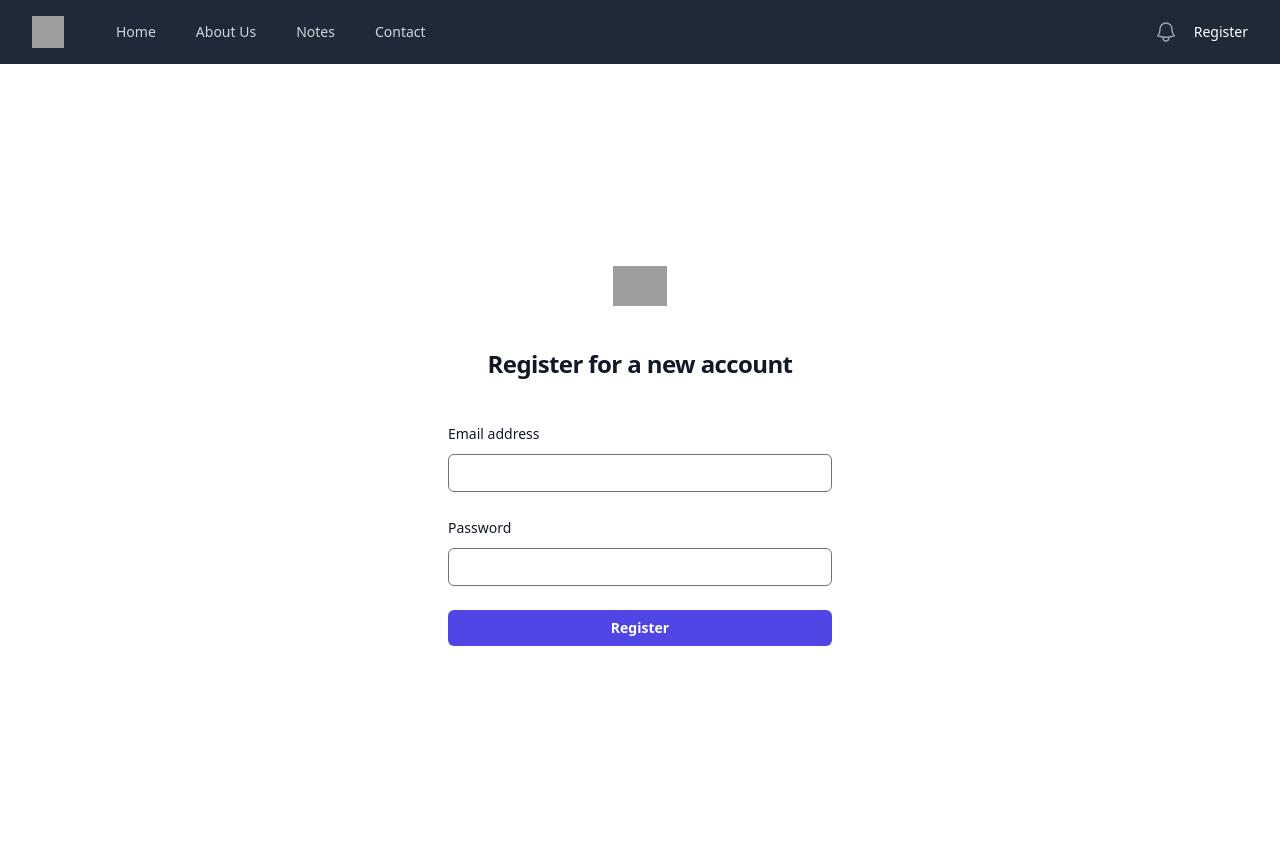
After one commit to griminir/php_stuff, a PHP site: page /notes-app/register in a window 1280 px wide. The commit adds this page. Run offline with PHP 8.4, Linux system fonts and the light colour scheme; a stand-in replaces the project's code that opens the database connection; some libraries are stand-ins or nearby versions; grey boxes are pictures that could not be loaded.

Commit message:
working with sessions and made a basic registration form, working on hashing password

````diff
--- a/notes-app/Core/Validator.php
+++ b/notes-app/Core/Validator.php
@@ -9,4 +9,9 @@ class Validator
     $value = trim($value);
     return strlen($value) >= $min && strlen($value) <= $max;
   }
+
+  public static function email(string $value): bool
+  {
+    return filter_var($value, FILTER_VALIDATE_EMAIL);
+  }
 }
--- a/notes-app/controllers/about.php
+++ b/notes-app/controllers/about.php
@@ -1,3 +1,4 @@
 <?php
 
+
 view('about.view.php', ['heading' => 'About Us']);
--- /dev/null
+++ b/notes-app/controllers/registration/create.php
@@ -0,0 +1,3 @@
+<?php
+
+view('registration/create.view.php');
--- a/notes-app/public/index.php
+++ b/notes-app/public/index.php
@@ -1,4 +1,6 @@
 <?php
+
+session_start();
 
 // need to use define because of the use of a function in params
 define('BASE_PATH', str_replace("\\", "/", __DIR__) . '/../');
--- a/notes-app/routes.php
+++ b/notes-app/routes.php
@@ -13,3 +13,6 @@ $router->patch('/notes-app/note', 'controllers/notes/update.php');
 
 $router->get('/notes-app/notes/create', 'controllers/notes/create.php');
 $router->post('/notes-app/notes', 'controllers/notes/store.php');
+
+$router->get('/notes-app/register', 'controllers/registration/create.php');
+$router->post('/notes-app/register', 'controllers/registration/store.php');
--- a/notes-app/views/partials/nav.php
+++ b/notes-app/views/partials/nav.php
@@ -29,9 +29,12 @@
           <div class="relative ml-3">
             <div>
               <button type="button" class="relative flex max-w-xs items-center rounded-full bg-gray-800 text-sm focus:ring-2 focus:ring-white focus:ring-offset-2 focus:ring-offset-gray-800 focus:outline-hidden" id="user-menu-button" aria-expanded="false" aria-haspopup="true">
-                <span class="absolute -inset-1.5"></span>
                 <span class="sr-only">Open user menu</span>
+                <?php if ($_SESSION['user'] ?? false) : ?>
                   <img class="size-8 rounded-full" src="https://images.unsplash.com/photo-1472099645785-5658abf4ff4e?ixlib=rb-1.2.1&ixid=eyJhcHBfaWQiOjEyMDd9&auto=format&fit=facearea&facepad=2&w=256&h=256&q=80" alt="">
+                <?php else : ?>
+                  <a class="text-white" href="/notes-app/register">Register</a>
+                <?php endif; ?>
               </button>
             </div>
 
@@ -45,29 +48,29 @@
                   From: "transform opacity-100 scale-100"
                   To: "transform opacity-0 scale-95"
               -->
-            <div class="absolute right-0 z-10 mt-2 w-48 origin-top-right rounded-md bg-white py-1 ring-1 shadow-lg ring-black/5 focus:outline-hidden" role="menu" aria-orientation="vertical" aria-labelledby="user-menu-button" tabindex="-1">
+            <!-- <div class="absolute right-0 z-10 mt-2 w-48 origin-top-right rounded-md bg-white py-1 ring-1 shadow-lg ring-black/5 focus:outline-hidden" role="menu" aria-orientation="vertical" aria-labelledby="user-menu-button" tabindex="-1"> -->
             <!-- Active: "bg-gray-100 outline-hidden", Not Active: "" -->
-              <a href="#" class="block px-4 py-2 text-sm text-gray-700" role="menuitem" tabindex="-1" id="user-menu-item-0">Your Profile</a>
+            <!-- <a href="#" class="block px-4 py-2 text-sm text-gray-700" role="menuitem" tabindex="-1" id="user-menu-item-0">Your Profile</a>
               <a href="#" class="block px-4 py-2 text-sm text-gray-700" role="menuitem" tabindex="-1" id="user-menu-item-1">Settings</a>
               <a href="#" class="block px-4 py-2 text-sm text-gray-700" role="menuitem" tabindex="-1" id="user-menu-item-2">Sign out</a>
             </div>
           </div>
         </div>
       </div>
-      <div class="-mr-2 flex md:hidden">
+      <div class="-mr-2 flex md:hidden"> -->
             <!-- Mobile menu button -->
-        <button type="button" class="relative inline-flex items-center justify-center rounded-md bg-gray-800 p-2 text-gray-400 hover:bg-gray-700 hover:text-white focus:ring-2 focus:ring-white focus:ring-offset-2 focus:ring-offset-gray-800 focus:outline-hidden" aria-controls="mobile-menu" aria-expanded="false">
+            <!-- <button type="button" class="relative inline-flex items-center justify-center rounded-md bg-gray-800 p-2 text-gray-400 hover:bg-gray-700 hover:text-white focus:ring-2 focus:ring-white focus:ring-offset-2 focus:ring-offset-gray-800 focus:outline-hidden" aria-controls="mobile-menu" aria-expanded="false">
           <span class="absolute -inset-0.5"></span>
-          <span class="sr-only">Open main menu</span>
+          <span class="sr-only">Open main menu</span> -->
             <!-- Menu open: "hidden", Menu closed: "block" -->
-          <svg class="block size-6" fill="none" viewBox="0 0 24 24" stroke-width="1.5" stroke="currentColor" aria-hidden="true" data-slot="icon">
+            <!-- <svg class="block size-6" fill="none" viewBox="0 0 24 24" stroke-width="1.5" stroke="currentColor" aria-hidden="true" data-slot="icon">
             <path stroke-linecap="round" stroke-linejoin="round" d="M3.75 6.75h16.5M3.75 12h16.5m-16.5 5.25h16.5" />
-          </svg>
+          </svg> -->
             <!-- Menu open: "block", Menu closed: "hidden" -->
-          <svg class="hidden size-6" fill="none" viewBox="0 0 24 24" stroke-width="1.5" stroke="currentColor" aria-hidden="true" data-slot="icon">
+            <!-- <svg class="hidden size-6" fill="none" viewBox="0 0 24 24" stroke-width="1.5" stroke="currentColor" aria-hidden="true" data-slot="icon">
             <path stroke-linecap="round" stroke-linejoin="round" d="M6 18 18 6M6 6l12 12" />
           </svg>
-        </button>
+        </button> -->
           </div>
         </div>
       </div>
--- /dev/null
+++ b/notes-app/views/registration/create.view.php
@@ -0,0 +1,54 @@
+<?php require base_path('views/partials/head.php') ?>
+<?php require base_path('views/partials/nav.php') ?>
+
+
+
+<main>
+  <!--
+  This example requires updating your template:
+
+  ```
+  <html class="h-full bg-white">
+  <body class="h-full">
+  ```
+-->
+  <div class="flex min-h-full flex-col justify-center px-6 py-12 lg:px-8">
+    <div class="sm:mx-auto sm:w-full sm:max-w-sm">
+      <img class="mx-auto h-10 w-auto" src="https://tailwindui.com/plus-assets/img/logos/mark.svg?color=indigo&shade=600" alt="Your Company">
+      <h2 class="mt-10 text-center text-2xl/9 font-bold tracking-tight text-gray-900">Register for a new account</h2>
+    </div>
+
+    <div class="mt-10 sm:mx-auto sm:w-full sm:max-w-sm">
+      <form class="space-y-6" action="/notes-app/register" method="POST">
+        <div>
+          <label for="email" class="block text-sm/6 font-medium text-gray-900">Email address</label>
+          <div class="mt-2">
+            <input type="email" name="email" id="email" autocomplete="email" required class="block w-full rounded-md bg-white px-3 py-1.5 text-base text-gray-900 outline-1 -outline-offset-1 outline-gray-300 placeholder:text-gray-400 focus:outline-2 focus:-outline-offset-2 focus:outline-indigo-600 sm:text-sm/6">
+            <?php if (isset($errors['email'])) : ?>
+              <p class="mt-2 text-sm/6 text-red-600"><?= $errors['email'] ?></p>
+            <?php endif; ?>
+          </div>
+        </div>
+
+        <div>
+          <div class="flex items-center justify-between">
+            <label for="password" class="block text-sm/6 font-medium text-gray-900">Password</label>
+          </div>
+          <div class="mt-2">
+            <input type="password" name="password" id="password" autocomplete="current-password" required class="block w-full rounded-md bg-white px-3 py-1.5 text-base text-gray-900 outline-1 -outline-offset-1 outline-gray-300 placeholder:text-gray-400 focus:outline-2 focus:-outline-offset-2 focus:outline-indigo-600 sm:text-sm/6">
+            <?php if (isset($errors['password'])) : ?>
+              <p class="mt-2 text-sm/6 text-red-600"><?= $errors['password'] ?></p>
+            <?php endif; ?>
+          </div>
+        </div>
+
+        <div>
+          <button type="submit" class="flex w-full justify-center rounded-md bg-indigo-600 px-3 py-1.5 text-sm/6 font-semibold text-white shadow-xs hover:bg-indigo-500 focus-visible:outline-2 focus-visible:outline-offset-2 focus-visible:outline-indigo-600">Register</button>
+        </div>
+      </form>
+    </div>
+  </div>
+
+</main>
+
+<?php require base_path('views/partials/footer.php') ?>
````
Also changed, not shown: notes-app/controllers/registration/store.php (added, +42 -0 lines). Lines whose indentation alone changed are shown as unchanged.
